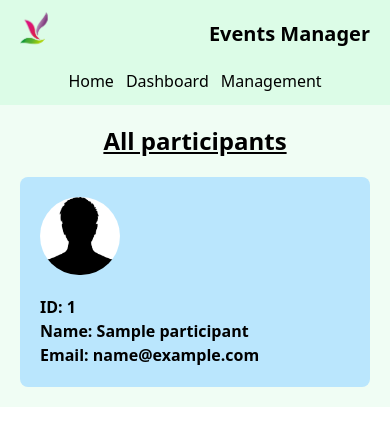
After one commit to achibhossengit/Event-Manager, a Django app: page /event/participant-list/ in a window 390 px wide. The commit adds this page. Shown: the top 446 px of the page. Run offline with Django 5.2, Linux system fonts and the light colour scheme; tables that the repository leaves empty hold one stand-in row (values such as "Sample post"); some libraries are stand-ins or nearby versions.

Commit message:
participant-list feature implement with responsive design

```diff
--- a/event/templates/event_details.html
+++ b/event/templates/event_details.html
@@ -1,9 +1,10 @@
 {% extends "header.html" %}
+{% load static %}
 {% block content %}
     <section class="w-1/2 mx-auto shadow-lg p-5">
         <div>
             <h3 class="text-2xl font-bold py-3"> {{event.name}} </h3>
-            <img class="w-full rounded-md" src="../../static/images/event-details-2.jpg" alt="">
+            <img class="w-full rounded-md" src="{% static 'images/event-details-2.jpg' %}" alt="">
             <div class="flex justify-between my-7">
                 <div class="bg-green-100 shadow-md rounded-md px-5 py-2 flex items-center gap-5">
                     <i class="fa-regular fa-calendar-days"></i>
--- /dev/null
+++ b/event/templates/participant_list.html
@@ -0,0 +1,17 @@
+{% extends "header.html" %}
+{% load static %}
+{% block content %}
+    <section>
+        <h2 class="text-2xl font-bold underline text-center mb-5">All participants</h2>
+        <section class="grid grid-cols-1 lg:grid-cols-4 gap-5 md:grid-cols-2">
+            {% for participant in participants %}
+                <div class="bg-sky-200 rounded-lg p-5">
+                    <img class="rounded-full w-20 mb-5" src="{% static 'images/participant_img.jpg' %}" alt="">
+                    <p class="font-semibold">ID: {{participant.id}}</p>
+                    <p class="font-semibold">Name: {{participant.name}}</p>
+                    <p class="font-semibold">Email: {{participant.email}}</p>
+                </div>
+            {% endfor %}
+        </section>
+    </section>
+{% endblock content %}
--- a/event/urls.py
+++ b/event/urls.py
@@ -1,5 +1,5 @@
 from django.urls import path, include
-from event.views import test_view, dashboard, event_details, management, create_event, delete_event, update_event, create_category, delete_category,update_category, create_participant, delete_participant, update_participant, homepage
+from event.views import test_view, dashboard, event_details, management, create_event, delete_event, update_event, create_category, delete_category,update_category, create_participant, delete_participant, update_participant, homepage, participant_list
 urlpatterns = [
     path('test', test_view),
     path('homepage/', homepage, name='homepage'),
@@ -18,4 +18,6 @@ urlpatterns = [
     path('create-participant/', create_participant, name='create-participant'),
     path('delete-participant/', delete_participant, name='delete-participant'),
     path('update-participant/', update_participant, name='update-participant'),
+
+    path('participant-list/', participant_list, name='participant-list')
 ]
--- a/event/views.py
+++ b/event/views.py
@@ -6,7 +6,7 @@ from django.db.models import Count, Q
 from django.contrib import messages
 
 def test_view(request):
-    return render(request, 'test.html')
+    return render(request, 'participant_list.html')
 def homepage(request):
     if request.method=='POST':
         keyword = request.POST.get('keyword')
@@ -211,3 +211,12 @@ def update_participant(request):
     except:
         messages.error(request, "Invalid ID!")
         return redirect('management')
+
+
+
+def participant_list(request):
+    participants = Participant.objects.all()
+    context = {
+        'participants': participants
+    }
+    return render(request, 'participant_list.html', context)
--- a/static/css/output.css
+++ b/static/css/output.css
@@ -646,6 +646,10 @@ video {
   margin-top: 1.25rem;
 }
 
+.mb-5 {
+  margin-bottom: 1.25rem;
+}
+
 .block {
   display: block;
 }
@@ -686,24 +690,24 @@ video {
   width: 66.666667%;
 }
 
-.w-40 {
-  width: 10rem;
+.w-20 {
+  width: 5rem;
 }
 
 .w-full {
   width: 100%;
 }
 
-.w-32 {
-  width: 8rem;
+.w-16 {
+  width: 4rem;
 }
 
-.w-12 {
-  width: 3rem;
+.w-1\/3 {
+  width: 33.333333%;
 }
 
-.w-20 {
-  width: 5rem;
+.max-w-sm {
+  max-width: 24rem;
 }
 
 .border-collapse {
@@ -720,6 +724,18 @@ video {
 
 .list-disc {
   list-style-type: disc;
+}
+
+.grid-cols-4 {
+  grid-template-columns: repeat(4, minmax(0, 1fr));
+}
+
+.grid-cols-2 {
+  grid-template-columns: repeat(2, minmax(0, 1fr));
+}
+
+.grid-cols-1 {
+  grid-template-columns: repeat(1, minmax(0, 1fr));
 }
 
 .flex-col {
@@ -758,6 +774,10 @@ video {
   gap: 1.25rem;
 }
 
+.rounded-full {
+  border-radius: 9999px;
+}
+
 .rounded-lg {
   border-radius: 0.5rem;
 }
@@ -834,6 +849,16 @@ video {
   background-color: rgb(239 68 68 / var(--tw-bg-opacity, 1));
 }
 
+.bg-sky-300 {
+  --tw-bg-opacity: 1;
+  background-color: rgb(125 211 252 / var(--tw-bg-opacity, 1));
+}
+
+.bg-sky-200 {
+  --tw-bg-opacity: 1;
+  background-color: rgb(186 230 253 / var(--tw-bg-opacity, 1));
+}
+
 .p-2 {
   padding: 0.5rem;
 }
```
Also changed, not shown: other parts of static/css/output.css (+10 -83 lines), event/templates/dashboard.html (+6 -4 lines), static/images/participant_img.jpg (added).
